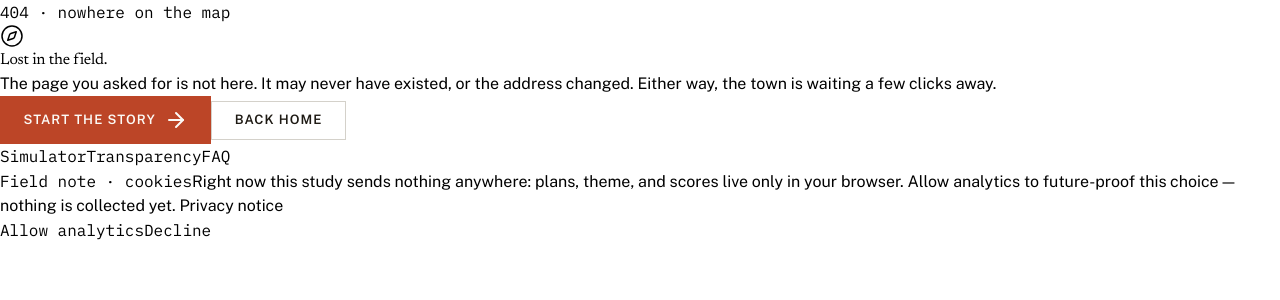
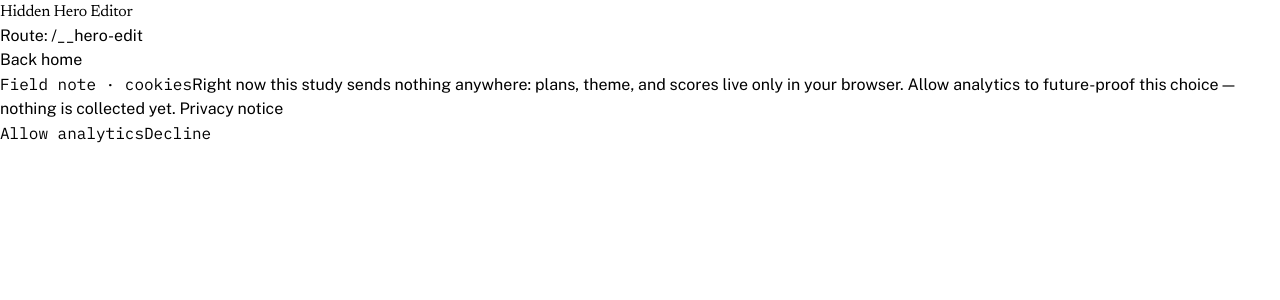
Before and after one commit to Tan-Le-En/Eco-Sim, a React (Vite) app in the folder client/: page /__hero-edit in a window 1280 px wide. Shown: the top 300 px of the page. Built offline with nearby package versions, Linux system fonts and the light colour scheme.

Commit message:
feat: add hidden hero edit page

```diff
--- a/client/src/App.tsx
+++ b/client/src/App.tsx
@@ -17,7 +17,7 @@ import Transparency from "./pages/Transparency";
 import Faq from "./pages/Faq";
 import Privacy from "./pages/Privacy";
 import Terms from "./pages/Terms";
-import MapLab from "./pages/MapLab"; // internal annotation lab, URL-only
+import HeroEdit from "./pages/HeroEdit";
 import ScrollProgress from "./components/ScrollProgress";
 import SkipToContent from "./components/SkipToContent";
 import CookieBanner from "./components/CookieBanner";
@@ -89,7 +89,7 @@ function Router() {
           <Route path={"/faq"} component={Faq} />
           <Route path={"/privacy"} component={Privacy} />
           <Route path={"/terms"} component={Terms} />
-          <Route path={"/map-lab"} component={MapLab} />
+          <Route path={"/__hero-edit"} component={HeroEdit} />
           {/* Final fallback route */}
           <Route component={NotFound} />
         </Switch>
--- /dev/null
+++ b/client/src/pages/HeroEdit.tsx
@@ -0,0 +1,13 @@
+import { Link } from "wouter";
+
+export default function HeroEdit() {
+  return (
+    <div className="min-h-screen flex items-center justify-center bg-background">
+      <div className="text-center">
+        <h1 className="font-display text-3xl font-semibold">Hidden Hero Editor</h1>
+        <p className="text-muted-foreground mt-2">Route: /__hero-edit</p>
+        <Link href="/" className="mt-4 inline-block text-vermilion underline">Back home</Link>
+      </div>
+    </div>
+  );
+}
```
